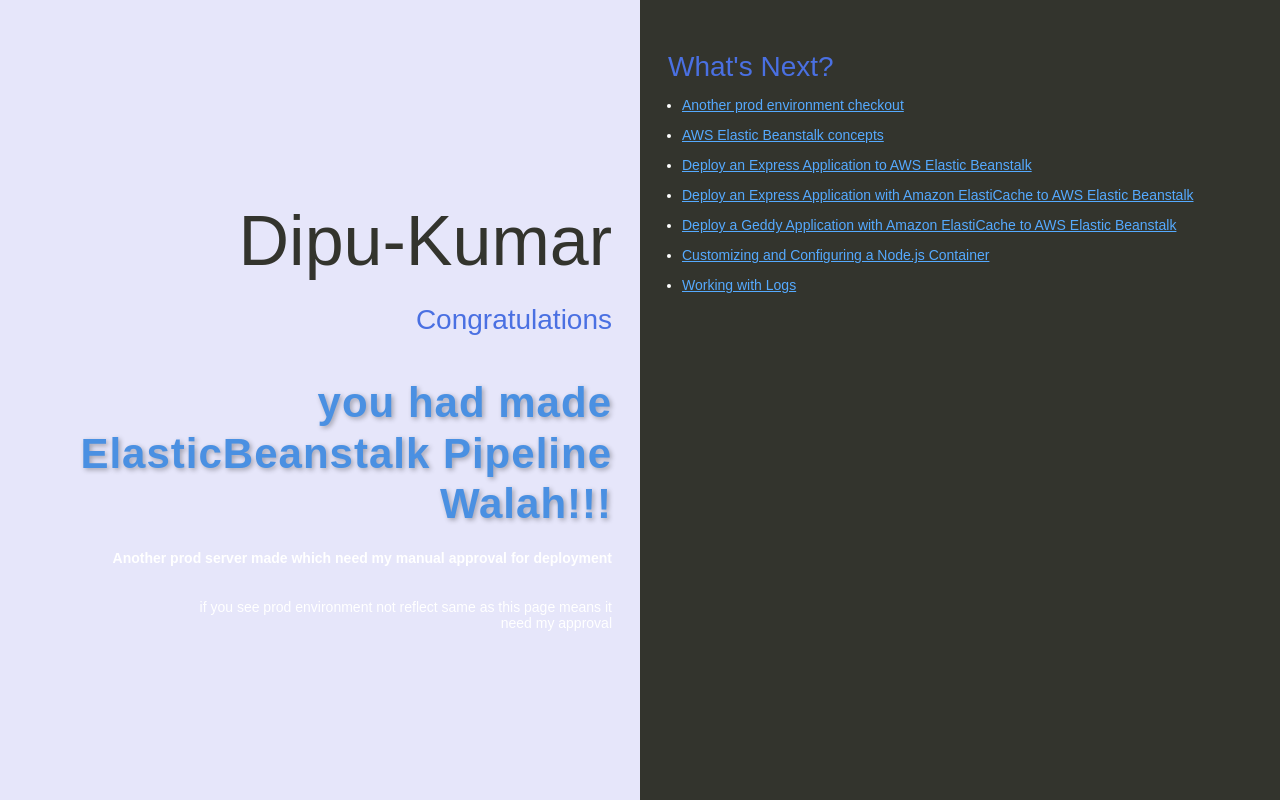
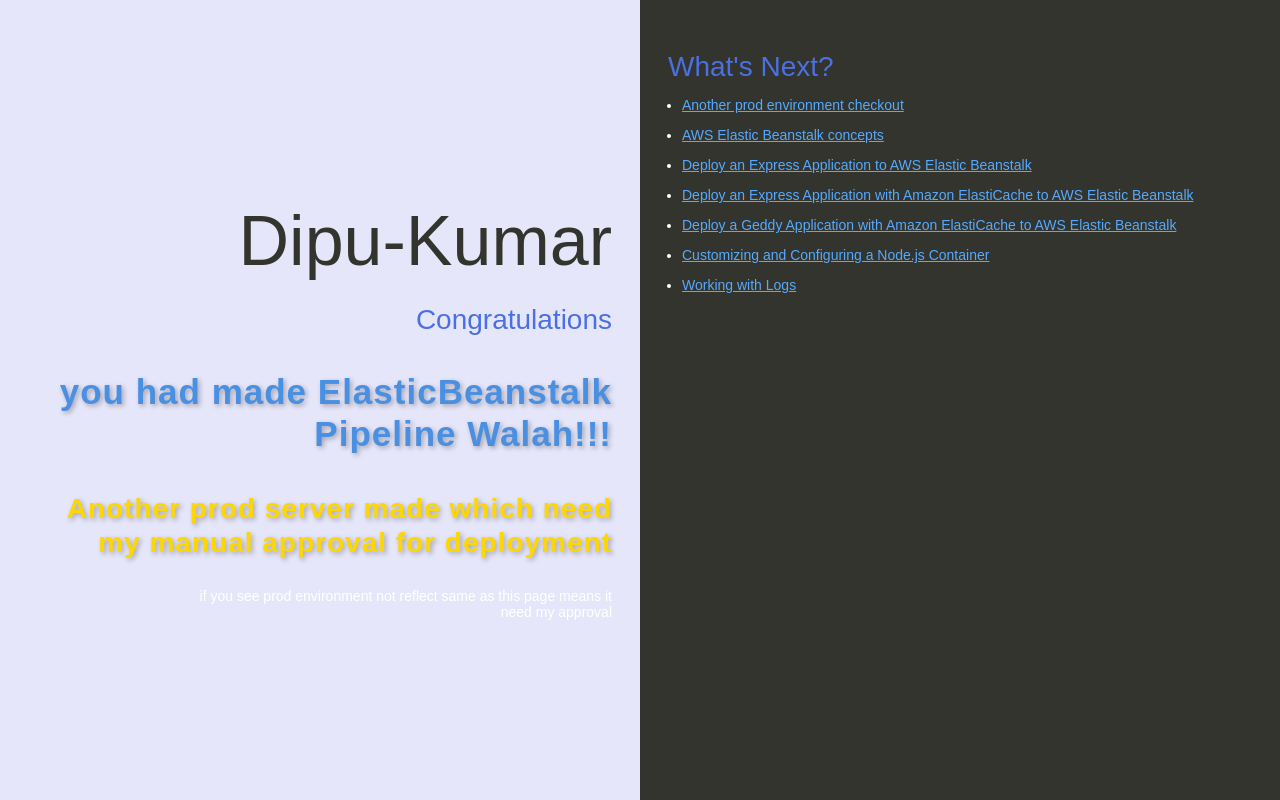
Before and after one commit to dipu-kumarr/my-nodejs-app-pipeline, a website: page index.html in a window 1280 px wide. Drawn offline with Linux system fonts and the light colour scheme.

Commit message:
Update index.html

```diff
--- a/index.html
+++ b/index.html
@@ -66,7 +66,17 @@
       }
         h3 {
         color: #4A90E2; /* Change to a bright blue color */
-        font-size: 300%; /* Slightly smaller for better readability */
+        font-size: 250%; /* Slightly smaller for better readability */
+        font-weight: bold; /* Make the text bold */
+        margin-bottom: 0.5em; /* Add some space below */
+        text-shadow: 2px 2px 5px rgba(0, 0, 0, 0.3); /* Subtle shadow effect */
+        letter-spacing: 1px; /* Add spacing between letters */
+        line-height: 1.2; /* Adjust line height for better spacing */
+        font-family: 'Arial', sans-serif; /* Change the font family */
+      }
+        h4 {
+        color: #FFD700; /* Change to a bright blue color */
+        font-size: 200%; /* Slightly smaller for better readability */
         font-weight: bold; /* Make the text bold */
         margin-bottom: 0.5em; /* Add some space below */
         text-shadow: 2px 2px 5px rgba(0, 0, 0, 0.3); /* Subtle shadow effect */
```
